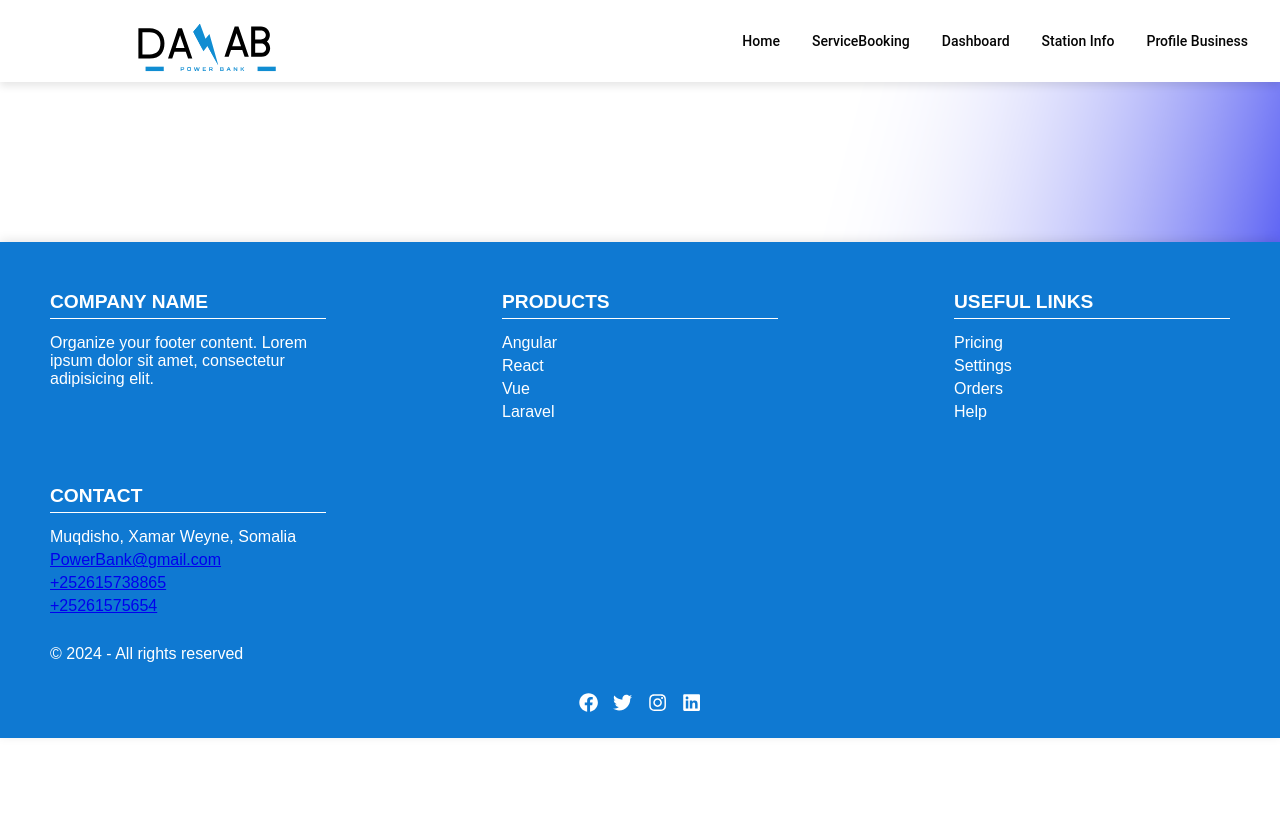
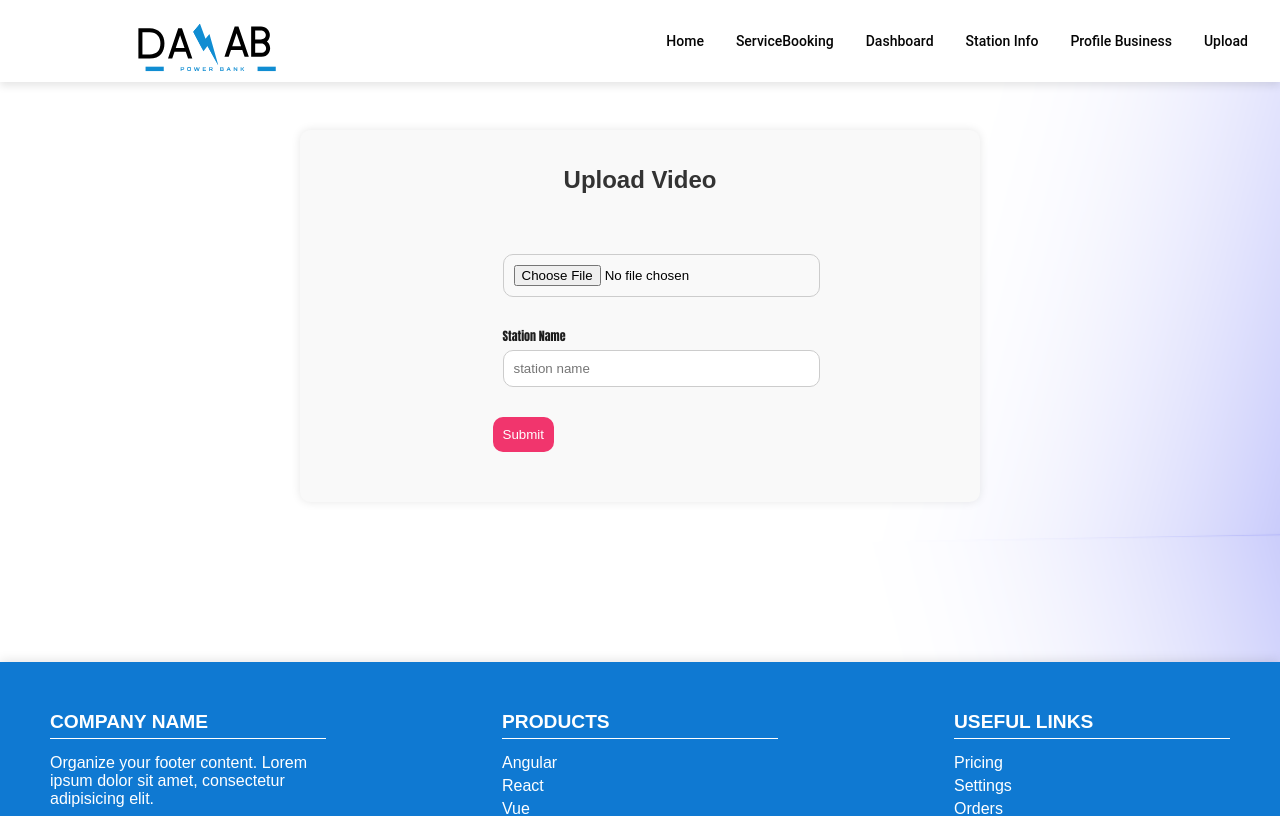
Before and after one commit to MohammedAli201/power-bank, a React (Create React App) app: page /upload in a window 1280 px wide. Shown: the top 816 px of the page. Built offline with nearby package versions, Linux system fonts and the light colour scheme.

Commit message:
the video play api is added

```diff
--- a/src/App.js
+++ b/src/App.js
@@ -8,9 +8,12 @@ import Footer from './components/page/Footer';
 import MainPage from './components/page/MainPage';
 import StationInfo from './components/StationInfo';
 import ProfileBusiness from './components/page/ProfileBusiness';
+import VideoUpload from './components/page/upload';
+import Succes from './components/page/succes';
 // import heroImage from './assets/images/logo_bedrift.jpg';
 import heroImage from './assets/images/logo_svg.svg';
 import './App.css';
+
 
 const App = () => {
   const [completForm, setcompletForm] = useState(false);
@@ -57,6 +60,12 @@ const App = () => {
               <li className="nav-item">
                 <Link to="/ProfileBusiness" className="nav-link" onClick={closeMenu}>Profile Business</Link>
               </li>
+
+              <li className="nav-item">
+                <Link to="/upload" className="nav-link" onClick={closeMenu}>Upload</Link>
+              </li>
+
+
             </ul>
           </nav>
         </header>
@@ -69,6 +78,8 @@ const App = () => {
             <Route path="/PaymentProcessing" element={conformation && <PaymentProcessing />} />
             <Route path="/StationInfo" element={<StationInfo />} />
             <Route path="/ProfileBusiness" element={<ProfileBusiness />} />
+            <Route path="/upload" element={<VideoUpload />} />
+            <Route path="/Succes" element={< Succes/>} />
           </Routes>
         </main>
       </Router>
--- /dev/null
+++ b/src/assets/styles/Sucess.css
@@ -0,0 +1,23 @@
+.notification {
+    padding: 20px;
+    border-radius: 5px;
+    margin: 20px 0;
+    font-family: Arial, sans-serif;
+}
+
+.notification--success {
+    background-color: #d4edda;
+    color: #155724;
+    border: 1px solid #c3e6cb;
+}
+
+.notification--error {
+    background-color: #f8d7da;
+    color: #721c24;
+    border: 1px solid #f5c6cb;
+}
+
+.error-message {
+    margin-top: 10px;
+    font-weight: bold;
+}
--- /dev/null
+++ b/src/assets/styles/upload.css
@@ -0,0 +1,68 @@
+.upload {
+    display: flex;
+    flex-direction: column;
+    align-items: center;
+    justify-content: center;
+    margin-top: 20px;
+    box-shadow: 0 0 10px rgba(0, 0, 0, 0.1);
+    border-radius: 10px;
+    padding: 20px;
+    background-color: #f9f9f9;
+    width: 50%;
+    margin: 0 auto;
+    margin-top: 3rem;
+}
+
+.upload__form {
+    padding: 20px;
+    border-radius: 10px;
+    display: flex;
+    flex-direction: column;
+    align-items: center;
+    width: 100%;
+}
+
+.upload__form__input_video,
+.upload__form__input_text {
+    width: 100%;
+    padding: 10px;
+    margin: 10px 0;
+    display: flex;
+    flex-direction: column;
+}
+
+.upload__form__input_video input,
+.upload__form__input_text input {
+    width: 100%;
+    padding: 10px;
+    border-radius: 10px;
+    border: 1px solid #ccc;
+    outline: none;
+}
+
+.upload__form__input_text label {
+    font-size: 12px;
+    font-weight: lighter;
+    color: #1d1d1d;
+    font-family: Impact, Haettenschweiler, 'Arial Narrow Bold', sans-serif;
+    margin-bottom: 5px;
+}
+
+.upload__form__input_button {
+    padding: 10px;
+    border-radius: 10px;
+    border: none;
+    outline: none;
+    margin: 10px 0;
+    background-color: #f1356d;
+    color: white;
+    cursor: pointer;
+}
+
+.upload__form__input_text_error {
+    color: red;
+    font-size: 12px;
+    font-weight:500;
+    margin-top: 5px;
+    font-family: system-ui, -apple-system, BlinkMacSystemFont, 'Segoe UI', Roboto, Oxygen, Ubuntu, Cantarell, 'Open Sans', 'Helvetica Neue', sans-serif;
+}
--- a/src/components/BookingConfirmation.js
+++ b/src/components/BookingConfirmation.js
@@ -1,8 +1,9 @@
-import React from "react";
-import { useLocation, useNavigate } from "react-router-dom";
+import React  from "react";
+import { useLocation , useNavigate } from "react-router-dom";
 import '../assets/styles/BookingConfirmation.css';
 
 const BookingConfirmation = ({ conformationForm }) => {
+
   const location = useLocation();
   const formData = location.state;
   const navigate = useNavigate();
@@ -10,7 +11,10 @@ const BookingConfirmation = ({ conformationForm }) => {
   const completeReview = () => {
     alert('Payment has been made');
     conformationForm();
-    navigate("/PaymentProcessing");
+
+    // navigate("/PaymentProcessing");
+    navigate("/PaymentProcessing", { state: formData });
+
   };
 
   return (
@@ -24,7 +28,7 @@ const BookingConfirmation = ({ conformationForm }) => {
           </tr>
           <tr>
             <th>Phone</th>
-            <td>{formData.phone}</td>
+            <td>{formData.phones}</td>
           </tr>
           <tr>
             <th>Amount to be paid</th>
@@ -32,7 +36,7 @@ const BookingConfirmation = ({ conformationForm }) => {
           </tr>
         </tbody>
       </table>
-      <div className="account-info">
+      {/* <div className="account-info">
         <h2>Our Account for Payment</h2>
         <table className="account-table">
           <tbody>
@@ -50,7 +54,7 @@ const BookingConfirmation = ({ conformationForm }) => {
             </tr>
           </tbody>
         </table>
-      </div>
+      </div> */}
       <button className="payment-button" onClick={completeReview}>Confirm and make payment</button>
     </div>
   );
--- a/src/components/ServiceBooking.js
+++ b/src/components/ServiceBooking.js
@@ -37,7 +37,9 @@ const ServiceBooking = ({ completedForm }) => {
     }
     let amount = selectHrs * costperHr;
     completedForm();
-    navigate("/BookingConfirmation", { state: { selectHrs, amount, phone } });
+    let phones = phone.replace("06", "2526");
+    console.log(phones);
+    navigate("/BookingConfirmation", { state: { selectHrs, amount, phones } });
   };
 
   return (
--- /dev/null
+++ b/src/components/page/succes.js
@@ -0,0 +1,16 @@
+import React from 'react';
+import { useLocation } from 'react-router-dom';
+import '../../assets/styles/Sucess.css';
+const Succes = () => {
+    const location = useLocation();
+    console.log(location);
+    const { message, error, success } = location.state || { message: '', error: false, success: false };
+return (
+    <div className={`notification ${success ? 'notification--success' : 'notification--error'}`}>
+        <h1>{success ? 'Success' : 'Error'}</h1>
+        <p>{message}</p>
+        {error && <p className="error-message">There was an error uploading your video.</p>}
+    </div>
+);
+};
+export default Succes;
--- /dev/null
+++ b/src/components/page/upload.js
@@ -0,0 +1,83 @@
+import React, { useState } from 'react';
+import { useNavigate } from 'react-router-dom';
+import '../../assets/styles/upload.css';
+import getStationCode from '../stations/station';
+
+const VideoUpload = () => {
+  const [videoFile, setVideoFile] = useState(null);
+  const [stationName, setStationName] = useState('');
+  const [error, setError] = useState(false);
+  const navigate = useNavigate();
+
+  const handleFileChange = (event) => {
+    setVideoFile(event.target.files[0]);
+  };
+
+  const handleStationName = (event) => {
+    setStationName(event.target.value);
+  };
+
+  const handleSubmit = async (event) => {
+    event.preventDefault();
+    if (!videoFile) return;
+
+    const stationCode = getStationCode(stationName);
+    console.log('Station return value:', stationCode);
+
+    if (stationCode === undefined) {
+      setError(true);
+      return;
+    } else {
+      setError(false);
+    }
+
+    const formData = new FormData();
+    formData.append('video', videoFile);
+    formData.append('imei', stationCode);
+
+    console.log('Uploading video:', videoFile);
+    console.log('Station Code:', stationCode);
+
+    try {
+      const response = await fetch('http://localhost:9000/api/v1/stations/video/upload', {
+        method: 'POST',
+        body: formData,
+      });
+
+      if (response.ok) {
+        const result = await response.json();
+        navigate('/Succes', { state: { message: 'Video uploaded successfully', error: false, success: true }});
+        console.log('Video uploaded successfully:', result);
+      } else {
+        console.error('Error uploading video');
+        navigate('/Succes', { state: { message: 'Video could not be uploaded successfully', error: true, success: false }});
+      }
+    } catch (error) {
+      console.error('Error:', error);
+      navigate('/Succes', { state: { message: error.message, error: true, success: false }});
+    }
+  };
+
+  return (
+    <div className="upload">
+      <div className="upload__header">
+        <h1>Upload Video</h1>
+      </div>
+      <div className="upload__form">
+        <form onSubmit={handleSubmit}>
+          <div className="upload__form__input_video">
+            <input type="file" accept="video/*" onChange={handleFileChange} />
+          </div>
+          <div className="upload__form__input_text">
+            <label>Station Name</label>
+            <input type="text" placeholder="station name" onChange={handleStationName} />
+            {error && <p className="upload__form__input_text_error">Station name is not correct</p>}
+          </div>
+          <button type="submit" className="upload__form__input_button">Submit</button>
+        </form>
+      </div>
+    </div>
+  );
+};
+
+export default VideoUpload;
--- a/src/components/stations/station.js
+++ b/src/components/stations/station.js
@@ -1,13 +1,11 @@
-import React from 'react';
+// station.js
+const stationNameMap = {
+    'Barubax': 'WSEP161683346505',
+    'Balack sea': 'WSEP161683346505',
+};
 
-const Station = ({stationName}) => {
-    const stationNameMap = {
-        'Barubax': 'WSEP161683346505',
-        'Balack sea': 'WSEP161683346505',
-    };
+const getStationCode = (stationName) => {
+    return stationNameMap[stationName];
+};
 
-    return stationNameMap[stationName];
-
-}
-
-export default Station;
+export default getStationCode;
--- a/src/services/PaymentProcessing.js
+++ b/src/services/PaymentProcessing.js
@@ -1,8 +1,11 @@
 import { useState, useEffect, useRef } from "react";
+import { useLocation } from "react-router-dom";
 import '../assets/styles/PaymentProcessing.css';
 import FaceCapture from '../components/FaceCapture';
 
 const PaymentProcessing = () => {
+  const location = useLocation();
+  const userInfo = location.state;
   const stationId = 'WSEP161683346505';
   const apiBaseUrl = 'http://localhost:9000/api/v1/stations/powerBankRouter/';
   const [error, setError] = useState("");
@@ -12,6 +15,7 @@ const PaymentProcessing = () => {
   const hasFetchedData = useRef(false);
 
   useEffect(() => {
+    console.warn("Payment Processing:", userInfo);
     if (!hasFetchedData.current) {
       fetchDataAndMakePayment();
       hasFetchedData.current = true;
@@ -45,10 +49,18 @@ const PaymentProcessing = () => {
   // Make EVC payment request
   const evcPaymentRequest = async () => {
     const data = {
-      paymentTime: new Date().toISOString(),
-      stationId,
-      userPhone: '1234567890' // Replace with actual user phone number
+      stationId: stationId,
+      userId: userInfo.userId,
+      amount: userInfo.amount,
+      accountNo : userInfo.phones,
+      hours: userInfo.selectHrs,
+      currency: "USD",
+      description: "wan diray"
+
+
+
     };
+    console.warn("Payment Request Data:", data);
 
     try {
       const response = await fetch(`http://localhost:9000/api/v1/stations/payments/evc_paymentRequest`, {
```
